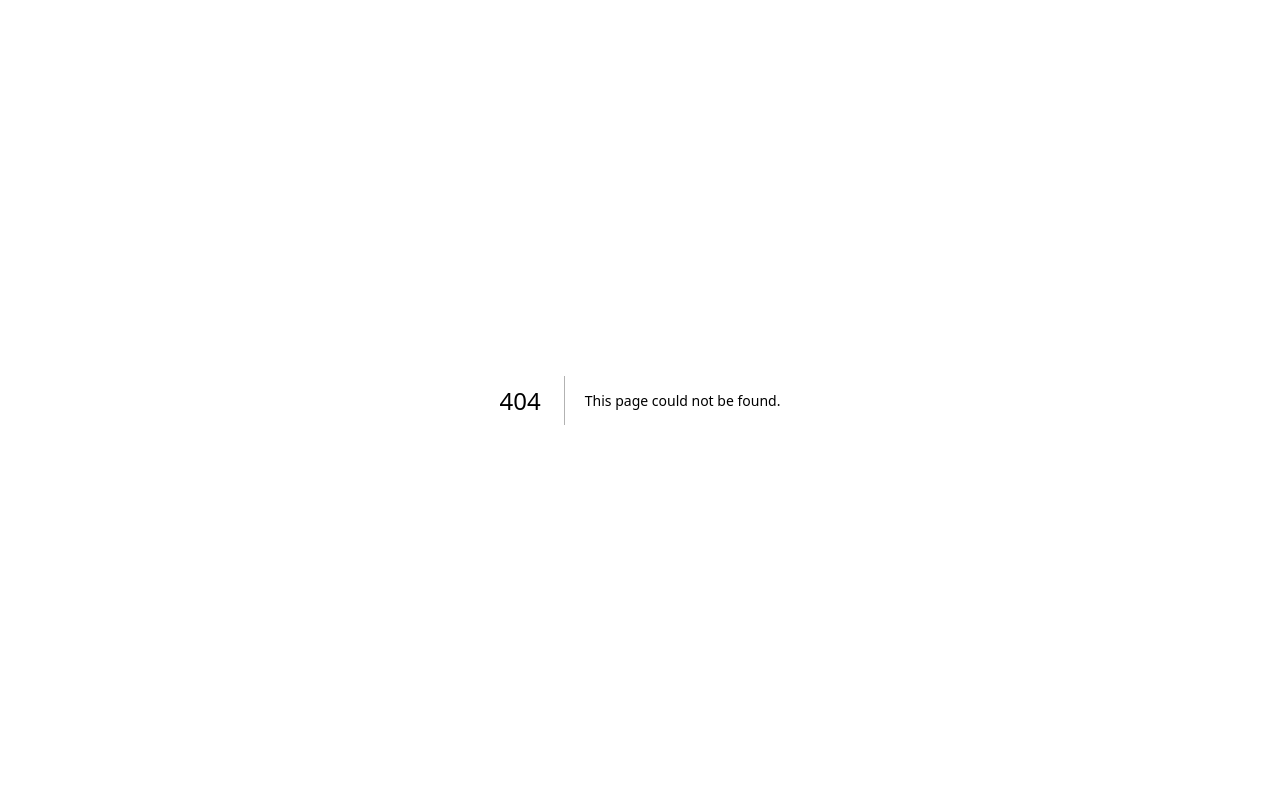
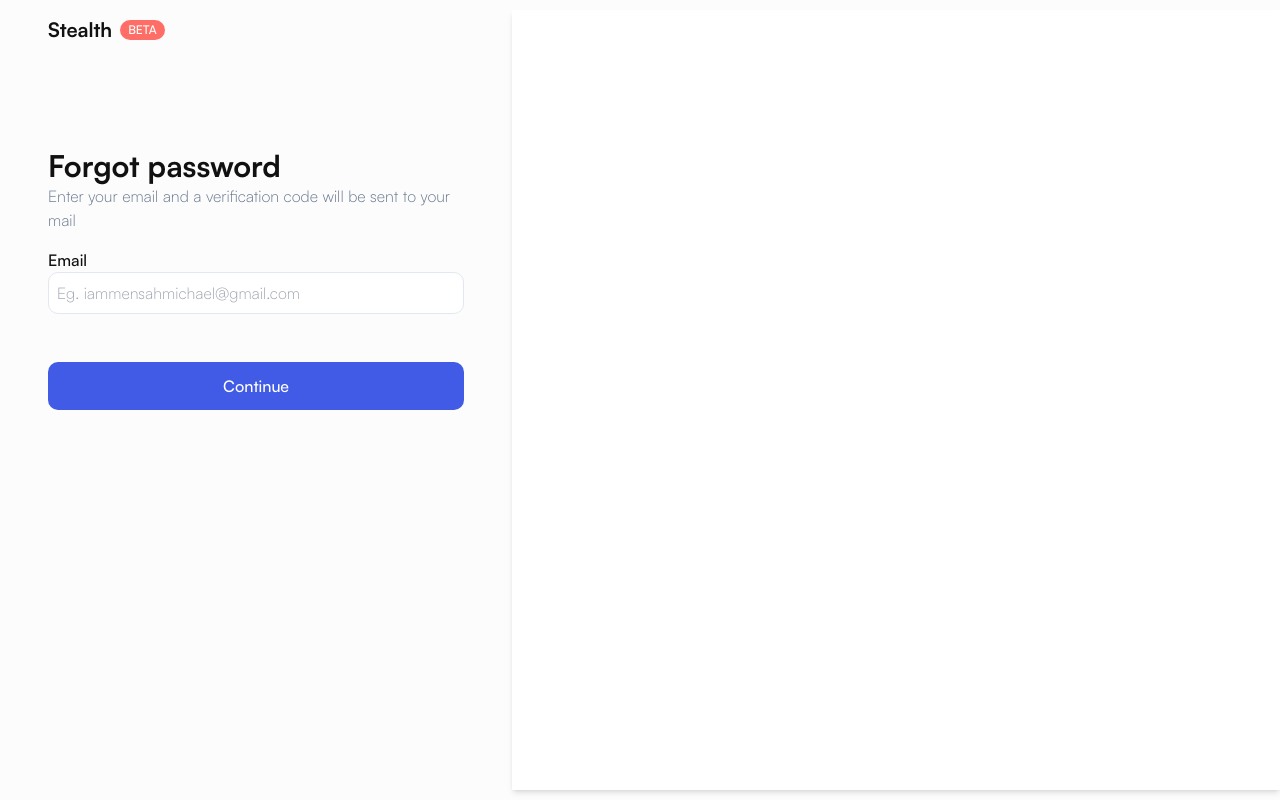
Before and after one commit to FosterSOAsare/ims-frontend, a Next.js app: page /auth/reset-password in a window 1280 px wide. Before the commit this address had no page. Built offline with nearby package versions, Linux system fonts and the light colour scheme.

Commit message:
Auth pages

```diff
--- a/src/app/auth/login/page.tsx
+++ b/src/app/auth/login/page.tsx
@@ -7,18 +7,18 @@ import Button from "@/components/Button";
 const page = () => {
 	return (
 		<div className="w-full h-screen flex items-center justify-between overflow-hidden">
-			<div className="w-2/5 p-4 overflow-y-auto h-full px-12">
+			<div className="w-2/5 p-4 flex flex-col  overflow-y-auto h-full px-12">
 				<div className="w-full mb-6 flex items-center justify-between">
 					<h3 className="font-bold text-xl flex gap-2 items-center">
-						IMS <span className="uppercase text-xs font-normal bg-red-500 text-white py-[2px] px-2 rounded-full">Beta</span>
+						Stealth <span className="uppercase text-xs font-normal bg-red-500 text-white py-[2px] px-2 rounded-full">Beta</span>
 					</h3>
 					<Link href="/auth/sign-up" className="text-black font-medium bg-gray-100 px-4 rounded-[5px] p-2 hover:bg-gray-400">
 						Create Account
 					</Link>
 				</div>
 
-				<form className="mt-6">
-					<div className="h-[calc(100%-120px)] overflow-y-auto pb-12">
+				<form className="my-auto">
+					<div className="">
 						<h3 className="text-3xl  font-bold">Welcome back</h3>
 						<p className="">Provide this information from your healthcare facility to get started.</p>
 						<div className="mt-4">
@@ -27,7 +27,7 @@ const page = () => {
 							<Input label="Password" type="password" name="password" placeholder="Enter password" />
 							<Button text="Log in" sx="mt-12" />
 							<div className="flex items-center mt-2 justify-center">
-								<Link className="underline" href={"/"}>
+								<Link className="underline" href={"/auth/reset-password"}>
 									Forgot password
 								</Link>
 							</div>
--- /dev/null
+++ b/src/app/auth/reset-password/OTP.tsx
@@ -0,0 +1,38 @@
+import Button from "@/components/Button";
+import React, { useRef, useState } from "react";
+
+const Otp = ({ setStep }: { setStep: React.Dispatch<React.SetStateAction<number>> }) => {
+	const [otp, setOtp] = useState("");
+	const inputRef = useRef<any>(null);
+	return (
+		<>
+			<form className="mt-20">
+				<div className="">
+					<h3 className="text-3xl  font-bold">Enter verification code</h3>
+					<p className="">
+						A verification code has been sent to <span className="text-black font-medium">iammensah..@gmail.com</span>{" "}
+					</p>
+					<div className="mt-4">
+						<label htmlFor="otp" className="flex items-center justify-between" onClick={() => inputRef?.current?.focus()}>
+							{[1, 2, 3, 4, 5].map((item, index) => (
+								<span
+									key={index}
+									className={`${otp.length > index ? "text-black " : "text-gray-400"} w-16 h-16 text-3xl rounded-[12px] bg-white  flex items-center justify-center border-[1px]`}>
+									{otp[index] ? otp[index] : 0}
+								</span>
+							))}
+						</label>
+						<input type="number" autoFocus={true} value={otp} onChange={(e) => e.target.value?.length < 6 && setOtp(e.target.value)} id="otp" className="w-0 h-0" ref={inputRef} />
+
+						<Button text="Verify Code" sx={`${otp.length < 5 && "opacity-60"} mt-12`} handleClick={() => setStep((prev) => ++prev)} disabled={otp?.length < 5} />
+						<p className="text-center mt-3">
+							Resend code in <span>1:00</span>
+						</p>
+					</div>
+				</div>
+			</form>
+		</>
+	);
+};
+
+export default Otp;
--- /dev/null
+++ b/src/app/auth/reset-password/Reset.tsx
@@ -0,0 +1,23 @@
+import Button from "@/components/Button";
+import Input from "@/components/Input";
+import React from "react";
+
+const Reset = ({ setStep }: { setStep: React.Dispatch<React.SetStateAction<number>> }) => {
+	return (
+		<>
+			<form className="mt-20">
+				<div className="">
+					<h3 className="text-3xl  font-bold">Forgot password</h3>
+					<p className="">Enter your email and a verification code will be sent to your mail</p>
+					<div className="mt-4">
+						<Input label="Email" name="email" placeholder="Eg. iammensahmichael@gmail.com" />
+
+						<Button text="Continue" sx="mt-12" handleClick={() => setStep((prev) => ++prev)} />
+					</div>
+				</div>
+			</form>
+		</>
+	);
+};
+
+export default Reset;
--- /dev/null
+++ b/src/app/auth/reset-password/SetPassword.tsx
@@ -0,0 +1,27 @@
+"use client";
+import Button from "@/components/Button";
+import Input from "@/components/Input";
+import React from "react";
+import { useRouter } from "next/navigation";
+
+const SetPassword = () => {
+	const router = useRouter();
+	return (
+		<>
+			<form className="mt-20">
+				<div className="">
+					<h3 className="text-3xl  font-bold">Reset your password</h3>
+					<p className="">Create a new password and confirm your password</p>
+					<div className="mt-4">
+						<Input label="New password" type="password" name="password" placeholder="Enter new password" />
+						<Input label="Confirm password" type="password" name="confirmpassword" placeholder="Confirm password" />
+
+						<Button text="Reset password" sx="mt-12" handleClick={() => router.push("/auth/login")} />
+					</div>
+				</div>
+			</form>
+		</>
+	);
+};
+
+export default SetPassword;
--- /dev/null
+++ b/src/app/auth/reset-password/page.tsx
@@ -0,0 +1,29 @@
+"use client";
+import React, { useState } from "react";
+import Link from "next/link";
+
+import Reset from "./Reset";
+import Otp from "./OTP";
+import SetPassword from "./SetPassword";
+
+const page = () => {
+	const [step, setStep] = useState(0);
+
+	const steps = [<Reset key={0} setStep={setStep} />, <Otp key={1} setStep={setStep} />, <SetPassword key={2} />];
+	return (
+		<div className="w-full h-screen flex items-center justify-between overflow-hidden">
+			<div className="w-2/5 p-4 flex flex-col  overflow-y-auto h-full px-12">
+				<div className="w-full mb-6 flex items-center justify-between">
+					<h3 className="font-bold text-xl flex gap-2 items-center">
+						Stealth <span className="uppercase text-xs font-normal bg-red-500 text-white py-[2px] px-2 rounded-full">Beta</span>
+					</h3>
+				</div>
+
+				{steps[step]}
+			</div>
+			<div className="w-3/5 h-[calc(100%-20px)] shadow-md bg-white"> </div>
+		</div>
+	);
+};
+
+export default page;
--- a/src/app/auth/sign-up/page.tsx
+++ b/src/app/auth/sign-up/page.tsx
@@ -10,7 +10,7 @@ const page = () => {
 			<div className="w-2/5 p-4 overflow-y-auto h-full px-12">
 				<div className="w-full mb-6 flex items-center justify-between">
 					<h3 className="font-bold text-xl flex gap-2 items-center">
-						IMS <span className="uppercase text-xs font-normal bg-red-500 text-white py-[2px] px-2 rounded-full">Beta</span>
+						Stealth <span className="uppercase text-xs font-normal bg-red-500 text-white py-[2px] px-2 rounded-full">Beta</span>
 					</h3>
 					<Link href="/auth/login" className="text-black font-medium bg-gray-100 px-4 rounded-[5px] p-2 hover:bg-gray-400">
 						Login
--- a/src/components/Button.tsx
+++ b/src/components/Button.tsx
@@ -6,11 +6,16 @@ interface IButton {
 	sx?: string;
 	handleClick?: () => void;
 	type?: "button" | "submit";
+	disabled?: boolean;
 }
-const Button = ({ text, sx = "", type = "button", handleClick }: IButton) => {
+const Button = ({ text, sx = "", type = "button", handleClick, disabled = false }: IButton) => {
 	return (
 		<>
-			<button type={type} onClick={() => (handleClick ? handleClick() : "")} className={`${sx} flex items-center justify-center w-full py-3 font-400 text-white bg-sec rounded-[10px]`}>
+			<button
+				type={type}
+				disabled={disabled}
+				onClick={() => (handleClick ? handleClick() : "")}
+				className={`${sx} flex items-center justify-center w-full py-3 font-400 text-white bg-sec rounded-[10px]`}>
 				{text}
 			</button>
 		</>
```
